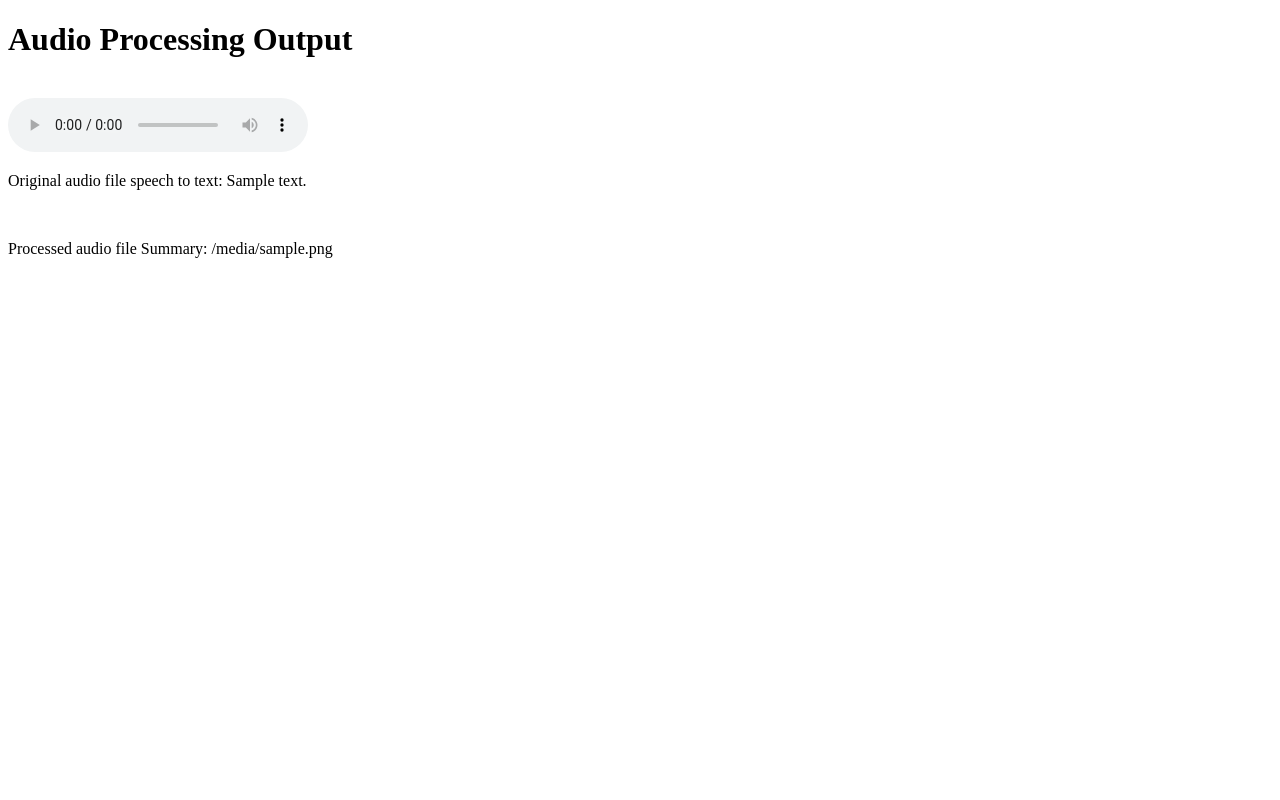
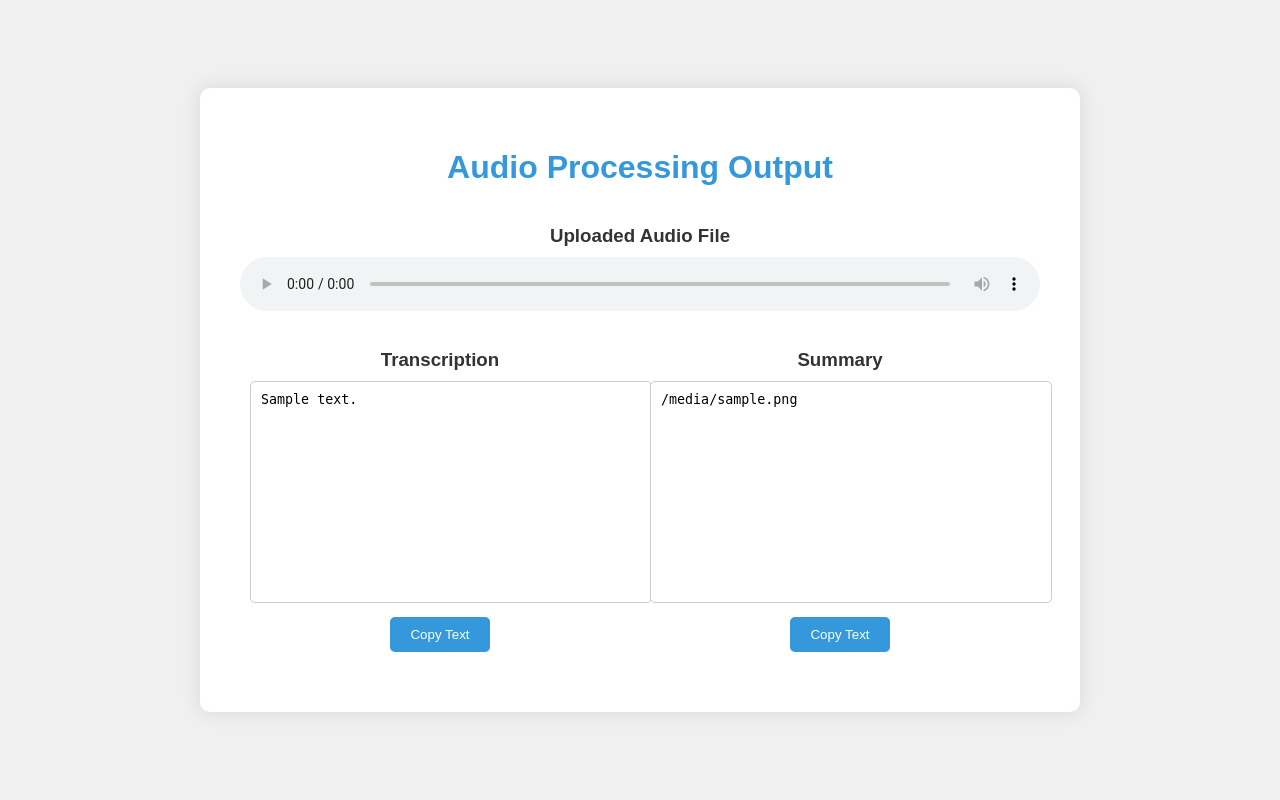
Before and after one commit to Tarakki100/audiotextsummary, a Flask app: template templates/output.html in a window 1280 px wide. Run offline with Flask 3, Linux system fonts and the light colour scheme; the template is opened without the code that fills it: most values are stand-ins (such as "Sample title", 1, 10 or a date in 2020).

Commit message:
Update output.html

```diff
--- a/templates/output.html
+++ b/templates/output.html
@@ -4,14 +4,110 @@
     <meta charset="UTF-8">
     <meta name="viewport" content="width=device-width, initial-scale=1.0">
     <title>Audio Processing Output</title>
+    <style>
+        body {
+            font-family: Arial, sans-serif;
+            background-color: #f0f0f0;
+            margin: 0;
+            padding: 0;
+            display: flex;
+            justify-content: center;
+            align-items: center;
+            height: 100vh;
+        }
+
+        .container {
+            background-color: #fff;
+            padding: 40px;
+            border-radius: 10px;
+            box-shadow: 0 0 20px rgba(0, 0, 0, 0.1);
+            max-width: 800px;
+            width: 100%;
+            text-align: center;
+            display: flex;
+            flex-direction: column;
+        }
+
+        .row {
+            display: flex;
+            justify-content: space-between;
+            margin-bottom: 20px;
+        }
+
+        .column {
+            flex: 1;
+            margin: 0 10px;
+        }
+
+        h1 {
+            color: #3498db;
+            margin-bottom: 20px;
+        }
+
+        h3 {
+            color: #333;
+            margin-bottom: 10px;
+        }
+
+        audio {
+            width: 100%;
+            margin-bottom: 20px;
+        }
+
+        textarea {
+            width: 100%;
+            height: 200px;
+            padding: 10px;
+            border-radius: 5px;
+            border: 1px solid #ccc;
+            resize: none;
+            overflow-y: auto;
+        }
+
+        button {
+            background-color: #3498db;
+            color: #fff;
+            border: none;
+            border-radius: 5px;
+            padding: 10px 20px;
+            cursor: pointer;
+            margin-top: 10px;
+            transition: background-color 0.3s;
+        }
+
+        button:hover {
+            background-color: #2980b9;
+        }
+    </style>
 </head>
 <body>
-    <h1>Audio Processing Output</h1><br>
-    <audio controls>
-        <p>original audio file: </p>    <source src="{{ url_for('static', filename='uploads/uploaded_audio.wav') }}" type="audio/wav">
-        Your browser does not support the audio element.
-    </audio>
-    <p>Original audio file speech to text: {{ originaltext }}</p><br>
-    <p>Processed audio file Summary: {{ filename }}</p>
+    <div class="container">
+        <h1>Audio Processing Output</h1>
+        <h3>Uploaded Audio File</h3>
+        <audio controls>
+            <source src="{{ url_for('static', filename='uploads/uploaded_audio.wav') }}" type="audio/wav">
+            Your browser does not support the audio element.
+        </audio>
+        <div class="row">
+            <div class="column">
+                <h3>Transcription</h3>
+                <textarea id="originalText" readonly>{{ originaltext }}</textarea>
+                <button onclick="copyText('originalText')">Copy Text</button>
+            </div>
+            <div class="column">
+                <h3>Summary</h3>
+                <textarea id="processedText" readonly>{{ filename }}</textarea>
+                <button onclick="copyText('processedText')">Copy Text</button>
+            </div>
+        </div>
+    </div>
+
+    <script>
+        function copyText(textAreaId) {
+            const textArea = document.getElementById(textAreaId);
+            textArea.select();
+            document.execCommand('copy');
+        }
+    </script>
 </body>
 </html>
```
